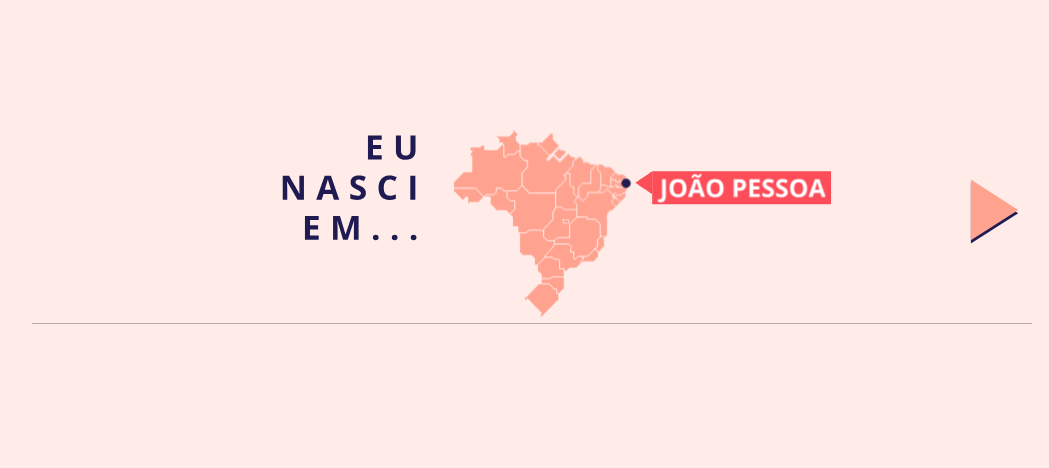
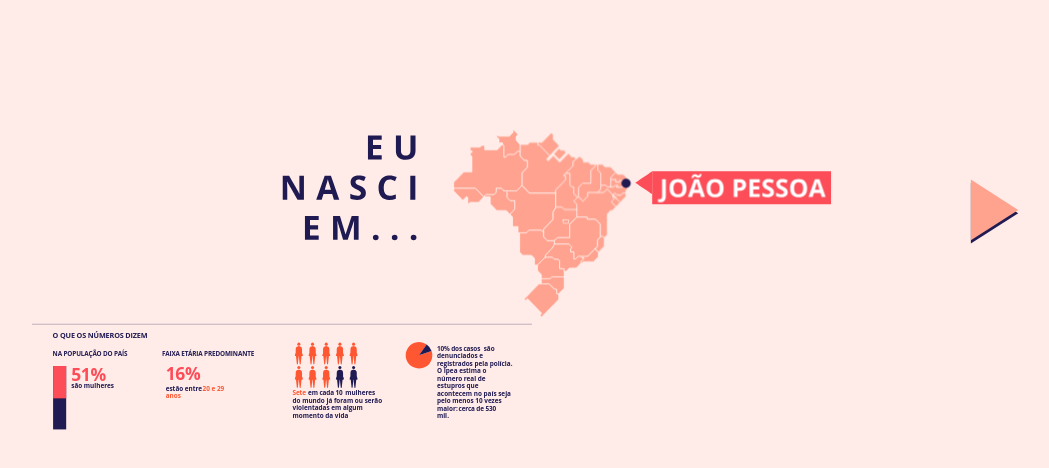
Before and after one commit to thayannevls/Brasirama, a Vue app in the folder brasis_interface/: page /#/main in a window 1280 px wide. Shown: the top 468 px of the page, without its empty margins (108-1157 px from the left). Built offline with nearby package versions, Linux system fonts and the light colour scheme.

Commit message:
gráficos tela 1

```diff
--- /dev/null
+++ b/brasis_interface/src/components/Location.vue
@@ -0,0 +1,18 @@
+<template>
+  <div>
+    <img src="/static/image/tela_1_textos.svg" class="image"/>
+  </div>
+</template>
+
+<script>
+export default {
+  name: 'Location',
+  data () {
+    return {
+    }
+  }
+}
+</script>
+
+<style>
+</style>
--- a/brasis_interface/src/components/MainView.vue
+++ b/brasis_interface/src/components/MainView.vue
@@ -18,19 +18,21 @@ import * as animationData from '../assets/mulher.json'
 import animRanges from '../assets/anims.json'
 import MultiChoiceVue from './MultiChoice.vue'
 import Schoolbar from './Schoolbar.vue'
+import Location from './Location.vue'
 
 export default {
   name: 'MainView',
   components: {
     'ops-drag': OpsDrag,
     'multichoice': MultiChoiceVue,
+    'location': Location,
     'schoolbar': Schoolbar
   },
   data () {
     return {
       faseNum: 0,
       fases: [
-        {name: 'local', msg: 'nasceu em João Pessoa'},
+        {name: 'local', msg: 'nasceu em João Pessoa', component: Location},
         {name: 'sexo', msg: 'mulher', anim: 'mulher-aparece', walkOut: true},
         {name: 'cor', msg: 'de cor negra', anim: 'aceno', walkOut: true},
         {name: 'renda', msg: 'quanto você quer que sua família receba?', component: OpsDrag, walkOut: true},
@@ -93,7 +95,7 @@ export default {
     user-select: none;
 }
 #top-row {
-    border-bottom: 1px solid #b8a9ae;
+    /* border-bottom: 1px solid #b8a9ae; */
     position: relative;
     margin-top: 100px;
 }
```
Also changed, not shown: brasis_interface/static/image/tela_1_textos.svg (added).
